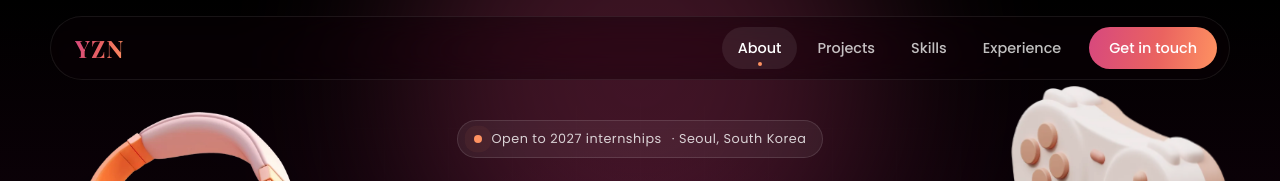
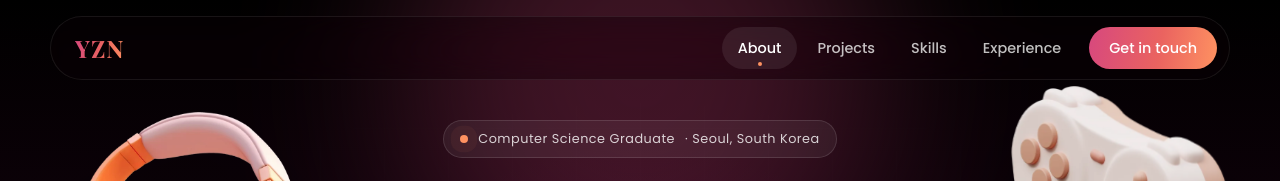
Before and after one commit to yuzanawinnnn/yuzanawinnnn.github.io, a plain HTML site: page index.html in a window 1280 px wide. Shown: the top 181 px of the page. Drawn offline with nearby package versions, Linux system fonts and the light colour scheme; animation ran at ten frames a second; a web font is replaced by a local one.

Commit message:
Update index.html

```diff
--- a/index.html
+++ b/index.html
@@ -48,7 +48,7 @@
       <div class="obj obj--coffee" data-depth="-32" data-speed="0.16" aria-hidden="true"><img src="my_port_img/coffee.webp" alt="" /></div>
 
       <div class="hero__content">
-        <p class="hero__pill"><span class="dot"></span>Open to 2027 internships<span class="hide-sm"> · Seoul, South Korea</span></p>
+        <p class="hero__pill"><span class="dot"></span>Computer Science Graduate<span class="hide-sm"> · Seoul, South Korea</span></p>
         <p class="hero__greet">Hi there, I'm</p>
         <h1 class="hero__name">Yuzana</h1>
         <p class="hero__role">
```
